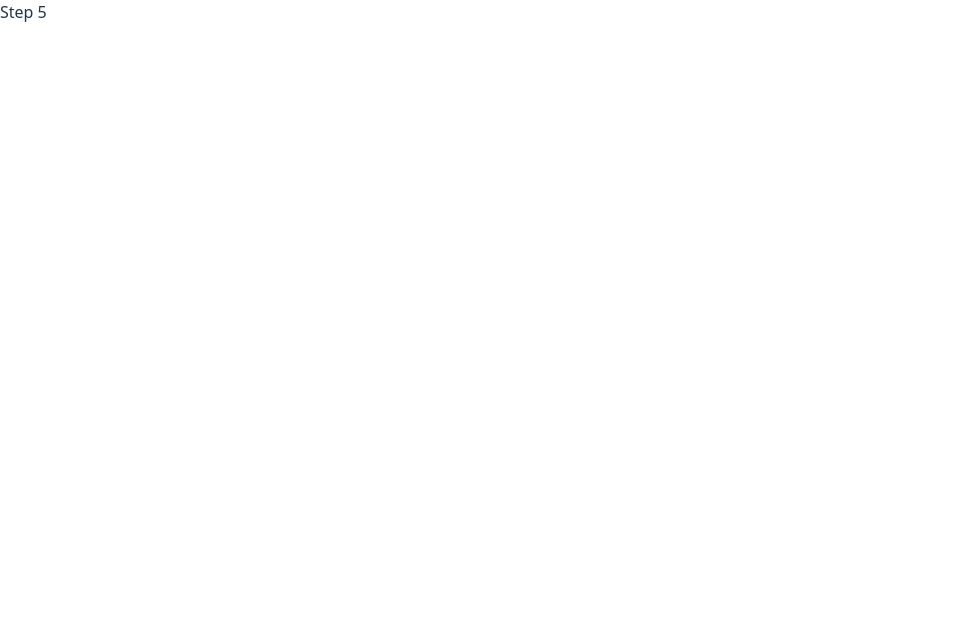
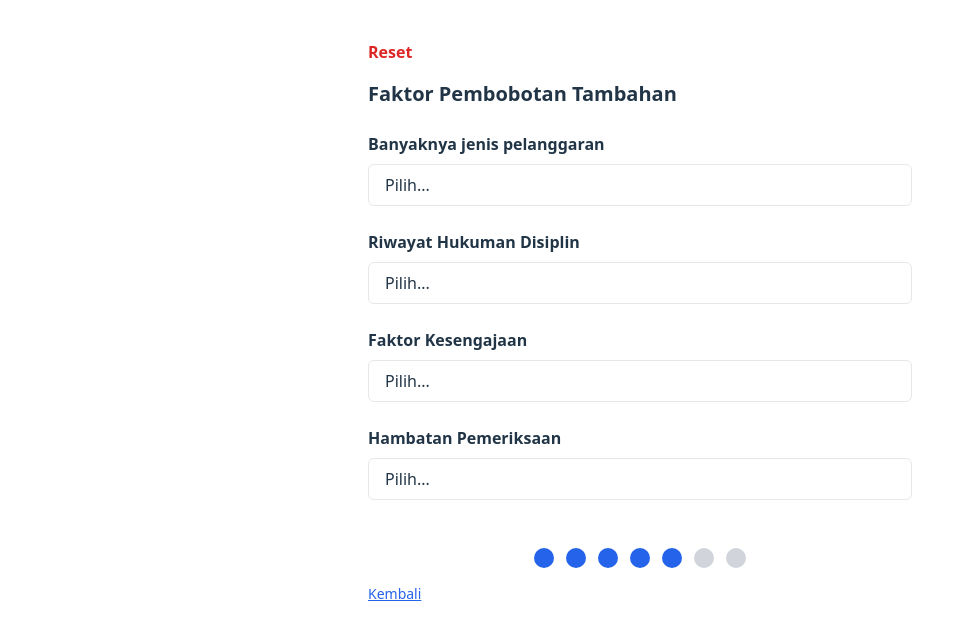
Before and after one commit to ucubz/mpjhd-app-v2, a React (Vite) app: page /step/5 in a window 1280 px wide. Shown: the top 640 px of the page, without its empty margins (0-974 px from the left). Built offline with nearby package versions, Linux system fonts and the light colour scheme.

Commit message:
Update Step5_FaktorTambahan.jsx

```diff
--- a/src/pages/Step5_FaktorTambahan.jsx
+++ b/src/pages/Step5_FaktorTambahan.jsx
@@ -1,2 +1,140 @@
 // Step 5 - Faktor tambahan
-export default function Step5_FaktorTambahan() { return <div>Step 5</div>; }
+import { useNavigate } from 'react-router-dom';
+import { useMPJHD } from '../context/MPJHDContext';
+import Stepper from '../components/Stepper';
+import { Listbox } from '@headlessui/react';
+
+const options = {
+  banyakPasal: [
+    { label: 'Hanya satu pasal yang dilanggar', value: 'satu' },
+    { label: 'Terdapat dua pasal yang dilanggar', value: 'dua' },
+    { label: 'Lebih dari dua pasal yang dilanggar', value: 'lebihDua' },
+  ],
+  hukdis: [
+    { label: 'Belum pernah dijatuhi hukuman disiplin', value: 'belumPernah' },
+    { label: 'Pernah satu kali dijatuhi hukdis', value: 'pernahSatu' },
+    { label: 'Lebih dari satu kali dijatuhi hukdis', value: 'lebihSatu' },
+  ],
+  kesengajaan: [
+    { label: 'Terpaksa melakukan pelanggaran', value: 'terpaksa' },
+    { label: 'Tidak sengaja/lalai', value: 'lalai' },
+    { label: 'Sengaja melakukan pelanggaran', value: 'sengaja' },
+  ],
+  hambatan: [
+    { label: 'Tidak ditemukan hambatan', value: 'tidakAda' },
+    { label: 'Tidak kooperatif', value: 'tidakKooperatif' },
+    { label: 'Menghalangi pemeriksaan', value: 'menghalangi' },
+  ],
+};
+
+function Dropdown({ label, field, value, onChange, list }) {
+  return (
+    <div className="mb-6">
+      <p className="font-semibold mb-2">{label}</p>
+      <Listbox value={value} onChange={(val) => onChange(field, val)}>
+        <div className="relative">
+          <Listbox.Button className="w-full border px-4 py-2 rounded-md bg-white dark:bg-gray-800 text-left">
+            {list.find((x) => x.value === value)?.label || 'Pilih...'}
+          </Listbox.Button>
+          <Listbox.Options className="absolute w-full mt-1 rounded-md border bg-white dark:bg-gray-800 z-10">
+            {list.map((item) => (
+              <Listbox.Option
+                key={item.value}
+                value={item.value}
+                className={({ active }) =>
+                  `cursor-pointer px-4 py-2 ${
+                    active ? 'bg-blue-100 dark:bg-blue-900' : ''
+                  }`
+                }
+              >
+                {item.label}
+              </Listbox.Option>
+            ))}
+          </Listbox.Options>
+        </div>
+      </Listbox>
+    </div>
+  );
+}
+
+export default function Step5_FaktorTambahan() {
+  const { state, dispatch } = useMPJHD();
+  const navigate = useNavigate();
+  const faktor = state.faktorPembobotan;
+
+  const isComplete =
+    faktor.banyakPasal &&
+    faktor.hukdis &&
+    faktor.kesengajaan &&
+    faktor.hambatan;
+
+  const updateField = (field, value) => {
+    dispatch({ type: 'SET_FAKTOR_PEMBOBOTAN', field, value });
+  };
+
+  return (
+    <div className="max-w-xl mx-auto py-10 px-4">
+      <button
+        onClick={() => {
+          if (confirm('Yakin ingin mereset dan kembali ke awal?')) {
+            dispatch({ type: 'RESET' });
+            navigate('/step/1');
+          }
+        }}
+        className="text-red-600 font-semibold mb-4"
+      >
+        Reset
+      </button>
+
+      <h2 className="text-xl font-bold mb-6">Faktor Pembobotan Tambahan</h2>
+
+      <Dropdown
+        label="Banyaknya jenis pelanggaran"
+        field="banyakPasal"
+        value={faktor.banyakPasal}
+        onChange={updateField}
+        list={options.banyakPasal}
+      />
+      <Dropdown
+        label="Riwayat Hukuman Disiplin"
+        field="hukdis"
+        value={faktor.hukdis}
+        onChange={updateField}
+        list={options.hukdis}
+      />
+      <Dropdown
+        label="Faktor Kesengajaan"
+        field="kesengajaan"
+        value={faktor.kesengajaan}
+        onChange={updateField}
+        list={options.kesengajaan}
+      />
+      <Dropdown
+        label="Hambatan Pemeriksaan"
+        field="hambatan"
+        value={faktor.hambatan}
+        onChange={updateField}
+        list={options.hambatan}
+      />
+
+      {isComplete && (
+        <button
+          onClick={() => navigate('/step/6')}
+          className="mt-4 px-4 py-2 bg-blue-600 text-white rounded-md"
+        >
+          Lanjut
+        </button>
+      )}
+
+      <div className="mt-12">
+        <Stepper currentStep={5} totalSteps={7} />
+        <button
+          onClick={() => navigate('/step/4')}
+          className="mt-4 text-sm text-blue-600 underline"
+        >
+          Kembali
+        </button>
+      </div>
+    </div>
+  );
+}
```
